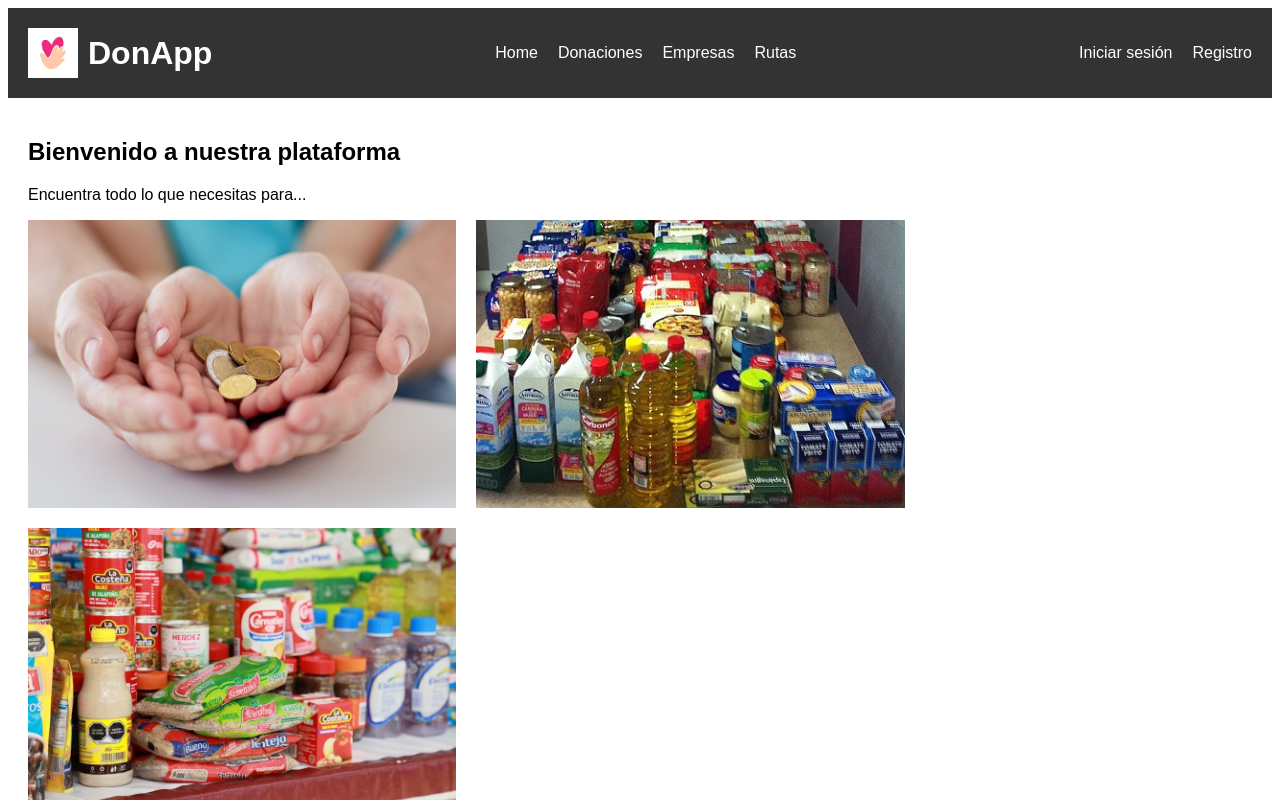
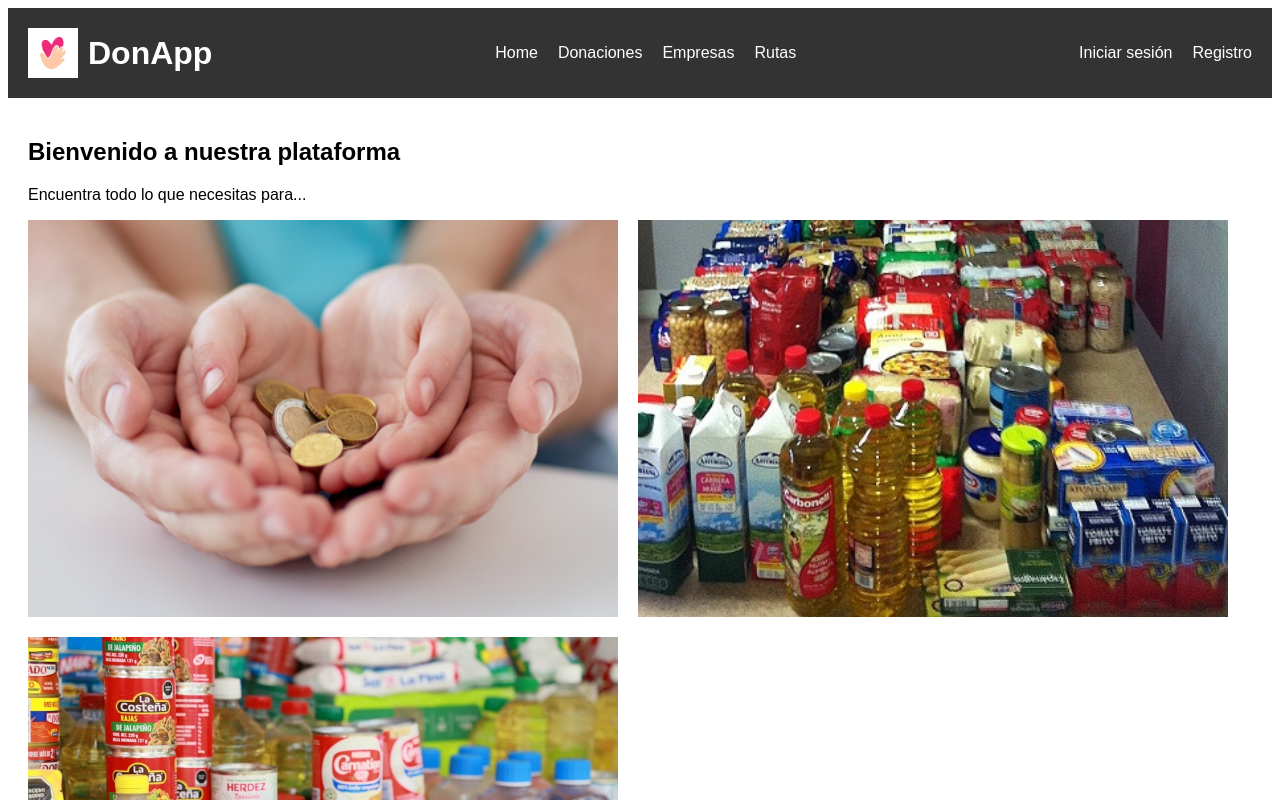
Before and after one commit to DakeloX/ProyectIV, a Next.js app: page / in a window 1280 px wide. Shown: the top 800 px of the page. Built offline with nearby package versions, Linux system fonts and the light colour scheme.

Commit message:
Home View React

```diff
--- a/src/app/styles/home.module.css
+++ b/src/app/styles/home.module.css
@@ -61,7 +61,7 @@
 }
 
 .image {
-    width: 35%;
+    width: 590px;
     /* Ajusta el tamaño de las imágenes al 30% del contenedor */
     height: auto;
     /* Altura automática para mantener la proporción */
```
